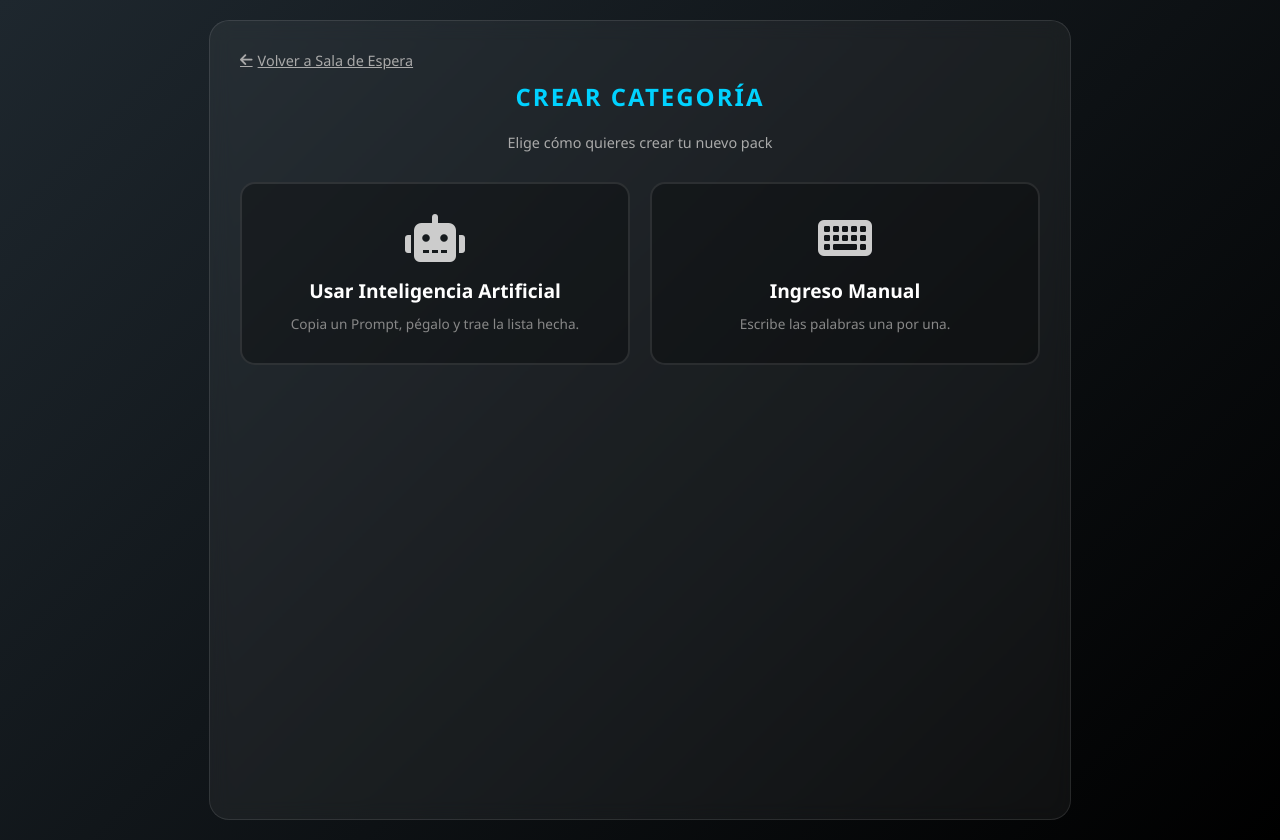
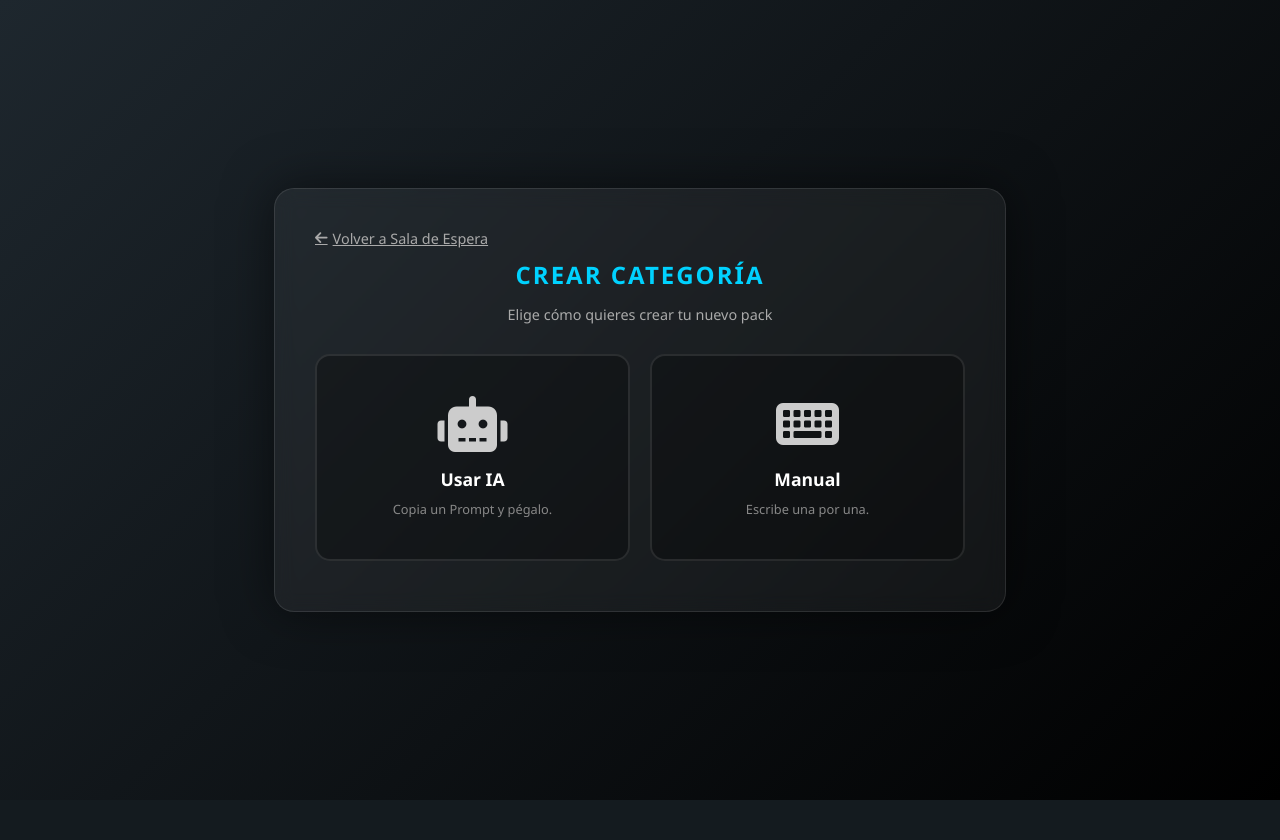
Before and after one commit to Aguaio/GAMES, a Django app: template juego/templates/juego/crear_categoria_usuario.html in a window 1280 px wide. After the commit the page ends 800 px from the top, so only its background shows below. Run offline with Django 5.2, Linux system fonts and the light colour scheme; the template is opened without the code that fills it: most values are stand-ins (such as "Sample title", 1, 10 or a date in 2020).

Commit message:
Update crear_categoria_usuario.html

```diff
--- a/juego/templates/juego/crear_categoria_usuario.html
+++ b/juego/templates/juego/crear_categoria_usuario.html
@@ -6,55 +6,92 @@
     <meta name="viewport" content="width=device-width, initial-scale=1.0">
     <link rel="stylesheet" href="https://cdnjs.cloudflare.com/ajax/libs/font-awesome/6.0.0/css/all.min.css">
     <style>
-        body { margin: 0; min-height: 100vh; font-family: 'Segoe UI', sans-serif; background: linear-gradient(135deg, #1e272e, #000000); color: white; display: flex; justify-content: center; padding: 20px; }
+        body {
+            margin: 0; min-height: 100vh;
+            font-family: 'Segoe UI', sans-serif;
+            background: linear-gradient(135deg, #1e272e, #000000);
+            color: white;
+            display: flex; justify-content: center; align-items: center;
+            padding: 20px; box-sizing: border-box;
+        }
 
-        .container { width: 100%; max-width: 800px; background: rgba(255,255,255,0.05); padding: 30px; border-radius: 20px; backdrop-filter: blur(10px); border: 1px solid rgba(255,255,255,0.1); }
+        /* CONTENEDOR COMPACTO */
+        .container {
+            width: 100%;
+            max-width: 650px; /* Más angosto para que se vea centrado y elegante */
+            height: auto;     /* CLAVE: Se ajusta al contenido */
+            background: rgba(255,255,255,0.05);
+            padding: 40px;
+            border-radius: 20px;
+            backdrop-filter: blur(10px);
+            border: 1px solid rgba(255,255,255,0.1);
+            box-shadow: 0 0 50px rgba(0,0,0,0.5);
+            transition: all 0.3s ease; /* Suavidad al cambiar de tamaño */
+        }
 
-        h2 { color: #00d2ff; text-align: center; text-transform: uppercase; margin-top: 0; letter-spacing: 2px; }
+        h2 { color: #00d2ff; text-align: center; text-transform: uppercase; margin-top: 0; letter-spacing: 2px; margin-bottom: 5px; }
         .subtitle { text-align: center; color: #aaa; margin-bottom: 30px; font-size: 0.9rem; }
 
-        .selection-grid { display: grid; grid-template-columns: 1fr 1fr; gap: 20px; margin-bottom: 20px; }
+        /* TARJETAS DE SELECCIÓN */
+        .selection-grid {
+            display: grid;
+            grid-template-columns: 1fr 1fr;
+            gap: 20px;
+            margin-bottom: 10px; /* Reducido */
+        }
 
         .mode-card {
             background: rgba(0,0,0,0.3); border: 2px solid rgba(255,255,255,0.1);
-            border-radius: 15px; padding: 30px 20px; text-align: center; cursor: pointer;
+            border-radius: 15px; padding: 40px 20px; text-align: center; cursor: pointer;
             transition: all 0.3s ease; position: relative; overflow: hidden;
+            display: flex; flex-direction: column; align-items: center; justify-content: center;
         }
         .mode-card:hover { transform: translateY(-5px); border-color: #00d2ff; background: rgba(0, 210, 255, 0.05); }
-        .mode-card i { font-size: 3rem; margin-bottom: 15px; color: #ccc; transition: 0.3s; }
+
+        .mode-card i { font-size: 3.5rem; margin-bottom: 15px; color: #ccc; transition: 0.3s; }
         .mode-card:hover i { color: #00d2ff; transform: scale(1.1); }
-        .mode-title { font-size: 1.2rem; font-weight: bold; margin-bottom: 10px; color: white; }
-        .mode-desc { font-size: 0.85rem; color: #888; line-height: 1.4; }
+
+        .mode-title { font-size: 1.1rem; font-weight: bold; margin-bottom: 10px; color: white; }
+        .mode-desc { font-size: 0.8rem; color: #888; line-height: 1.4; }
 
         .mode-card.ai:hover { border-color: #8e44ad; background: rgba(142, 68, 173, 0.05); }
         .mode-card.ai:hover i { color: #8e44ad; }
 
+        /* SECCIONES FORMULARIO */
         .form-section { display: none; animation: fadeIn 0.4s ease; }
         @keyframes fadeIn { from { opacity: 0; transform: translateY(10px); } to { opacity: 1; transform: translateY(0); } }
 
         .btn-back-mode {
             background: none; border: none; color: #aaa; cursor: pointer;
             margin-bottom: 20px; font-size: 0.9rem; display: flex; align-items: center; gap: 5px;
+            transition: 0.3s;
         }
-        .btn-back-mode:hover { color: white; text-decoration: underline; }
+        .btn-back-mode:hover { color: white; transform: translateX(-5px); }
 
+        /* INPUTS */
         input[type="text"] { width: 100%; padding: 12px; background: rgba(0,0,0,0.3); border: 1px solid #444; color: white; border-radius: 8px; margin-bottom: 10px; box-sizing: border-box; font-size: 1rem;}
-        input:focus { border-color: #00d2ff; outline: none; }
+        input:focus { border-color: #00d2ff; outline: none; background: rgba(0, 210, 255, 0.05); }
 
+        /* BOX IA */
         .ai-box { background: rgba(142, 68, 173, 0.1); border: 1px solid #8e44ad; padding: 20px; border-radius: 10px; margin-bottom: 25px; }
         .btn-prompt { background: #8e44ad; color: white; border: none; padding: 10px 15px; border-radius: 8px; cursor: pointer; font-weight: bold; width: 100%; display: flex; justify-content: center; gap: 8px; transition: 0.3s; margin-bottom: 10px; }
-        textarea { width: 100%; height: 120px; background: rgba(0,0,0,0.3); border: 1px solid #555; color: #ddd; border-radius: 8px; padding: 10px; box-sizing: border-box; resize: vertical; font-family: monospace; font-size: 0.9rem; margin-top: 10px; }
-        .btn-parse { width: 100%; background: #2c3e50; border: 1px solid #8e44ad; color: #d2b4de; padding: 8px; border-radius: 0 0 8px 8px; cursor: pointer; font-weight: bold; margin-top: -5px; }
+        .btn-prompt:hover { background: #9b59b6; transform: translateY(-2px); }
 
+        textarea { width: 100%; height: 100px; background: rgba(0,0,0,0.3); border: 1px solid #555; color: #ddd; border-radius: 8px; padding: 10px; box-sizing: border-box; resize: vertical; font-family: monospace; font-size: 0.9rem; margin-top: 10px; }
+        .btn-parse { width: 100%; background: #2c3e50; border: 1px solid #8e44ad; color: #d2b4de; padding: 10px; border-radius: 0 0 8px 8px; cursor: pointer; font-weight: bold; margin-top: -5px; transition: 0.2s;}
+        .btn-parse:hover { background: #34495e; color: white; }
+
+        /* MANUAL */
         .word-group { background: rgba(0,0,0,0.2); padding: 15px; border-radius: 10px; margin-bottom: 15px; border-left: 3px solid #00d2ff; }
-        .btn-add { background: #3498db; width: 100%; padding: 10px; border: none; border-radius: 5px; color: white; cursor: pointer; font-weight: bold; }
+        .btn-add { background: #3498db; width: 100%; padding: 10px; border: none; border-radius: 5px; color: white; cursor: pointer; font-weight: bold; transition: 0.2s;}
+        .btn-add:hover { background: #2980b9; transform: translateY(-2px); }
 
-        .list-preview { margin-top: 20px; max-height: 300px; overflow-y: auto; border-top: 1px solid #333; }
-        .preview-item { display: flex; justify-content: space-between; padding: 10px; border-bottom: 1px solid #333; background: rgba(255,255,255,0.02); }
-        .preview-text b { color: #00d2ff; }
-        .preview-sub { color: #aaa; font-size: 0.9rem; }
+        /* LISTA PREVIA */
+        .list-preview { margin-top: 20px; max-height: 250px; overflow-y: auto; border-top: 1px solid #333; }
+        .preview-item { display: flex; justify-content: space-between; padding: 10px; border-bottom: 1px solid #333; background: rgba(255,255,255,0.02); align-items: center; }
 
-        .btn-main-action { width: 100%; padding: 15px; background: linear-gradient(45deg, #e74c3c, #c0392b); color: white; border: none; border-radius: 10px; font-weight: bold; cursor: pointer; font-size: 1.1rem; margin-top: 20px; }
+        .btn-main-action { width: 100%; padding: 15px; background: linear-gradient(45deg, #e74c3c, #c0392b); color: white; border: none; border-radius: 10px; font-weight: bold; cursor: pointer; font-size: 1.1rem; margin-top: 20px; transition: 0.3s; box-shadow: 0 5px 15px rgba(192, 57, 43, 0.3); }
+        .btn-main-action:hover { transform: translateY(-2px); box-shadow: 0 8px 20px rgba(192, 57, 43, 0.5); }
 
         .warning-box {
             background: rgba(231, 76, 60, 0.15); border: 1px solid #e74c3c;
@@ -65,17 +102,20 @@
             background: rgba(46, 204, 113, 0.15); border: 1px solid #2ecc71; color: #abebc6;
         }
 
+        /* SCROLLBAR */
+        ::-webkit-scrollbar { width: 6px; }
+        ::-webkit-scrollbar-track { background: rgba(0,0,0,0.1); }
+        ::-webkit-scrollbar-thumb { background: #444; border-radius: 3px; }
+
         /* --- ESTILOS DE MODALES OSCUROS --- */
-        .modal-overlay { display: none; position: fixed; top: 0; left: 0; width: 100%; height: 100%; background: rgba(0, 0, 0, 0.8); backdrop-filter: blur(5px); z-index: 2000; justify-content: center; align-items: center; }
-        .modal-content { background: #1a1a2e; padding: 30px; border-radius: 15px; width: 90%; max-width: 400px; border: 2px solid #e74c3c; text-align: center; box-shadow: 0 0 30px rgba(231, 76, 60, 0.3); animation: popIn 0.3s ease; }
+        .modal-overlay { display: none; position: fixed; top: 0; left: 0; width: 100%; height: 100%; background: rgba(0, 0, 0, 0.85); backdrop-filter: blur(5px); z-index: 2000; justify-content: center; align-items: center; }
+        .modal-content { background: #1a1a2e; padding: 30px; border-radius: 20px; width: 90%; max-width: 400px; border: 1px solid #e74c3c; text-align: center; box-shadow: 0 0 50px rgba(231, 76, 60, 0.2); animation: popIn 0.3s ease; }
         @keyframes popIn { from{transform:scale(0.8);opacity:0;} to{transform:scale(1);opacity:1;} }
 
-        /* Botones del Modal de Confirmación */
-        .btn-start { background: linear-gradient(45deg, #c0392b, #e74c3c); color: white; border: none; padding: 10px 30px; border-radius: 8px; font-weight: bold; cursor: pointer; margin-top: 20px; }
-        .btn-modal-confirm { background: linear-gradient(45deg, #c0392b, #e74c3c); color: white; border: none; padding: 10px 25px; border-radius: 8px; font-weight: bold; cursor: pointer; transition: 0.2s; }
+        .btn-modal-confirm { background: #e74c3c; color: white; border: none; padding: 10px 25px; border-radius: 50px; font-weight: bold; cursor: pointer; transition: 0.2s; font-size: 1rem;}
         .btn-modal-confirm:hover { transform: scale(1.05); box-shadow: 0 0 15px rgba(231, 76, 60, 0.4); }
-        .btn-modal-cancel { background: rgba(255,255,255,0.1); color: #ccc; border: 1px solid #555; padding: 10px 25px; border-radius: 8px; font-weight: bold; cursor: pointer; transition: 0.2s; }
-        .btn-modal-cancel:hover { background: rgba(255,255,255,0.2); color: white; }
+        .btn-modal-cancel { background: transparent; color: #aaa; border: 2px solid #555; padding: 8px 25px; border-radius: 50px; font-weight: bold; cursor: pointer; transition: 0.2s; }
+        .btn-modal-cancel:hover { border-color: white; color: white; }
 
         @media (max-width: 600px) {
             .selection-grid { grid-template-columns: 1fr; }
@@ -112,13 +154,13 @@
         <div id="selectionScreen" class="selection-grid">
             <div class="mode-card ai" onclick="switchMode('ai')">
                 <i class="fas fa-robot"></i>
-                <div class="mode-title">Usar Inteligencia Artificial</div>
-                <div class="mode-desc">Copia un Prompt, pégalo y trae la lista hecha.</div>
+                <div class="mode-title">Usar IA</div>
+                <div class="mode-desc">Copia un Prompt y pégalo.</div>
             </div>
             <div class="mode-card" onclick="switchMode('manual')">
                 <i class="fas fa-keyboard"></i>
-                <div class="mode-title">Ingreso Manual</div>
-                <div class="mode-desc">Escribe las palabras una por una.</div>
+                <div class="mode-title">Manual</div>
+                <div class="mode-desc">Escribe una por una.</div>
             </div>
         </div>
 
@@ -156,13 +197,13 @@
             </div>
 
             <div style="display:flex; justify-content: space-between; align-items: center; margin-top: 10px;">
-                <label>Palabras listas: <b id="countWords" style="color:#00d2ff;">0</b></label>
-                <button onclick="clearList()" style="background:none; border:none; color:#e74c3c; cursor:pointer;">Limpiar todo</button>
+                <label>Listos: <b id="countWords" style="color:#00d2ff;">0</b></label>
+                <button onclick="clearList()" style="background:none; border:none; color:#e74c3c; cursor:pointer; font-size:0.9rem;">Borrar todo</button>
             </div>
 
             <div id="minWarning" class="warning-box">
                 <i class="fas fa-exclamation-circle"></i>
-                <span>Necesitas mínimo <b>{{ min_packs }}</b> packs para que el juego funcione bien.</span>
+                <span>Mínimo <b>{{ min_packs }}</b> packs requeridos.</span>
             </div>
 
             <div class="list-preview" id="previewList"></div>
@@ -218,12 +259,12 @@
         function copyPrompt() {
             let theme = document.getElementById('aiTheme').value.trim();
             if(!theme) {
-                showCustomAlert("Por favor, escribe un tema primero para el prompt.");
+                showCustomAlert("Por favor, escribe un tema primero.");
                 document.getElementById('aiTheme').focus();
                 return;
             }
 
-            const prompt = `Genera una lista de palabras para un juego de adivinanzas (tipo Impostor). Tema: ${theme}. Formato: Bloque de código texto plano. 1. Título. 2. ${MIN_PACKS} líneas EXACTAS: Inocente | Señuelo | Difícil.`;
+            const prompt = `Genera lista palabras juego adivinanzas. Tema: ${theme}. Formato: Bloque código texto plano. 1. Título. 2. ${MIN_PACKS} líneas EXACTAS: Inocente | Señuelo | Difícil.`;
             navigator.clipboard.writeText(prompt);
             showCustomAlert("Prompt copiado. Pégalo en tu IA.", "Éxito");
         }
@@ -270,26 +311,24 @@
             let warn = document.getElementById('minWarning');
             if(words.length >= MIN_PACKS) {
                 warn.className = 'warning-box valid-box';
-                warn.innerHTML = '<i class="fas fa-check-circle"></i> <span>¡Cantidad correcta! Listo para publicar.</span>';
+                warn.innerHTML = '<i class="fas fa-check-circle"></i> <span>¡Listo! Cantidad correcta.</span>';
             } else {
                 warn.className = 'warning-box';
-                warn.innerHTML = `<i class="fas fa-exclamation-circle"></i> <span>Necesitas mínimo <b>${MIN_PACKS}</b> packs (Faltan ${MIN_PACKS - words.length}).</span>`;
+                warn.innerHTML = `<i class="fas fa-exclamation-circle"></i> <span>Faltan <b>${MIN_PACKS - words.length}</b> packs.</span>`;
             }
         }
 
         function remove(i) { words.splice(i, 1); renderList(); }
 
         function clearList() {
-            showCustomConfirm("¿Estás seguro de borrar toda la lista actual?", function() {
-                words = []; renderList();
-            });
+            if(words.length > 0) showCustomConfirm("¿Borrar todo?", function() { words = []; renderList(); });
         }
 
         function saveCategory() {
             let name = document.getElementById('catName').value.trim();
-            if(!name) return showCustomAlert("Falta el nombre de la categoría");
+            if(!name) return showCustomAlert("Falta el nombre.");
 
-            if(words.length < MIN_PACKS) return showCustomAlert(`¡Alto ahí! Necesitas al menos ${MIN_PACKS} packs para que la categoría sea divertida.`);
+            if(words.length < MIN_PACKS) return showCustomAlert(`Necesitas al menos ${MIN_PACKS} packs.`);
 
             let fd = new FormData();
             fd.append('nombre_categoria', name);
@@ -300,8 +339,7 @@
             })
             .then(r => r.json()).then(data => {
                 if(data.status === 'ok') {
-                    showCustomAlert("¡Categoría creada con éxito!", "¡Genial!");
-                    // Esperamos un poco para que lean la alerta antes de redirigir
+                    showCustomAlert("¡Categoría creada!", "Éxito");
                     setTimeout(() => { window.location.href = "{% url 'sala_espera' %}"; }, 1500);
                 } else {
                     showCustomAlert("Error: " + data.msg);
```
Also changed, not shown: other parts of juego/templates/juego/crear_categoria_usuario.html (+17 -16 lines).
